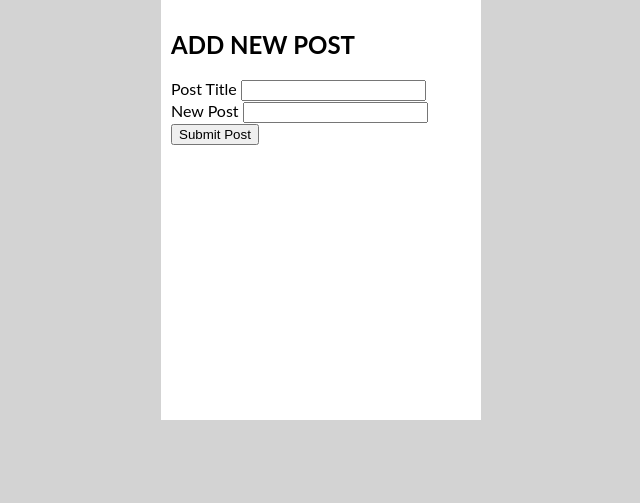
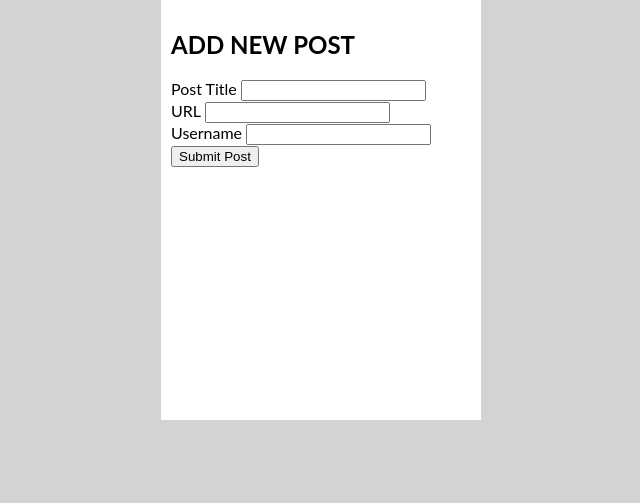
Before and after one commit to kamillakovacs/reddit, a website: page assets/newpost.html in a window 1280 px wide. Shown: the whole page, without its empty margins (319-959 px from the left). Drawn offline with Linux system fonts and the light colour scheme.

Commit message:
feat(newpost): newpost.html adds post to sql

```diff
--- a/assets/newpost.html
+++ b/assets/newpost.html
@@ -9,15 +9,19 @@
 </head>
 <body>
   <div id="container">
-    <form action="/" method="post">
+    <form action="http://localhost:3000/posts" method="post" enctype="application/json">
       <h2>ADD NEW POST</h2>
       <div>
-        <label for="posttitle">Post Title</label>
-        <input type="text" id="posttitle" name="post_title">
+        <label for="title">Post Title</label>
+        <input type="text" id="title" name="title">
       </div>
       <div>
-        <label for="post">New Post</label>
-        <input type="text" id="post" name="new_post">
+        <label for="url">URL</label>
+        <input type="url" id="url" name="url">
+      </div>
+      <div>
+        <label for="username">Username</label>
+        <input type="text" id="username" name="username">
       </div>
       <button type="submit">Submit Post</button>
     </form>
--- a/assets/script.js
+++ b/assets/script.js
@@ -63,6 +63,8 @@ window.onload = () => {
       removeLink.innerText = "remove";
       voteCounter.innerHTML = post.score;
 
+
+
       });
     }
   }
--- a/index.js
+++ b/index.js
@@ -9,6 +9,7 @@ const cors = require('cors');
 const bodyParser = require('body-parser');
 const jsonParser = bodyParser.json();
 
+
 const conn = mysql.createConnection({
   host: 'localhost',
   user: 'root',
@@ -18,6 +19,7 @@ const conn = mysql.createConnection({
 
 app.use('/assets', express.static('assets'));
 app.use(cors());
+app.use(bodyParser.urlencoded({ extended : false }));
 
 app.get('/', function(request, response) {
   console.log(request.headers);
```
